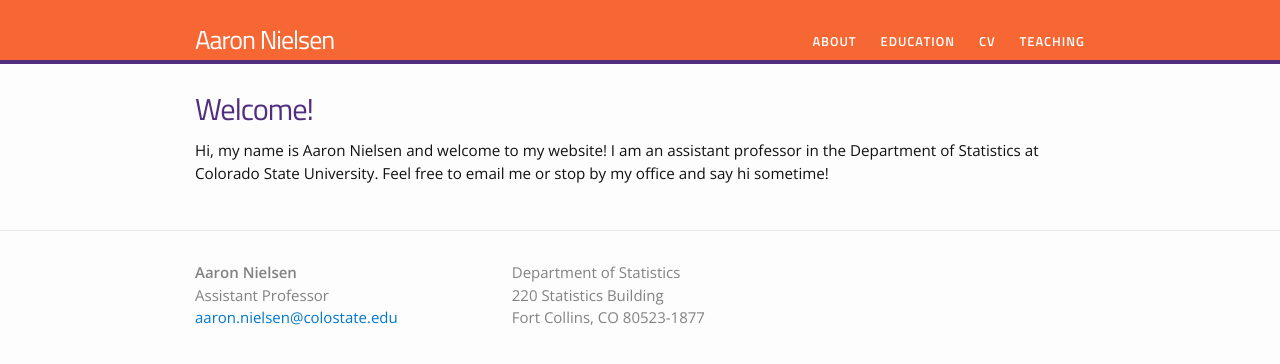
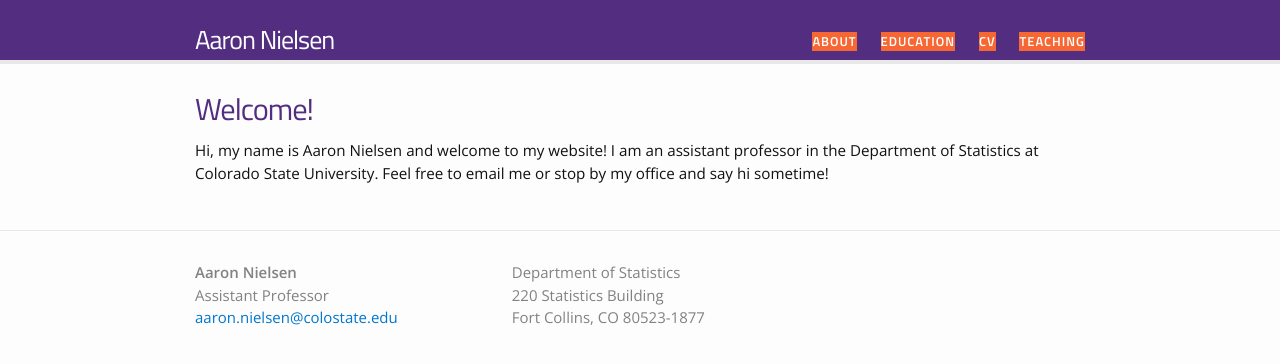
Before and after one commit to aaron-nielsen/aaron-nielsen.github.io, a Jekyll site: the page built from index.html, in a window 1280 px wide. Shown: the top 364 px of the page. Built offline with Jekyll 4.4.1, drawn with Linux system fonts in a browser that asks for light colours.

Commit message:
Update _header.scss

```diff
--- a/_sass/_header.scss
+++ b/_sass/_header.scss
@@ -3,9 +3,9 @@
  */
 .site-header {
     border-top: 0px solid $grey-color-dark;
-	border-bottom: 4px solid $clemson-purple;
+	border-bottom: 4px solid $grey-color-light;
     min-height: 56px;
-    background: $clemson-orange;
+    background: $clemson-purple;
     // Positioning context for the mobile navigation icon
     position: relative;
 
```
